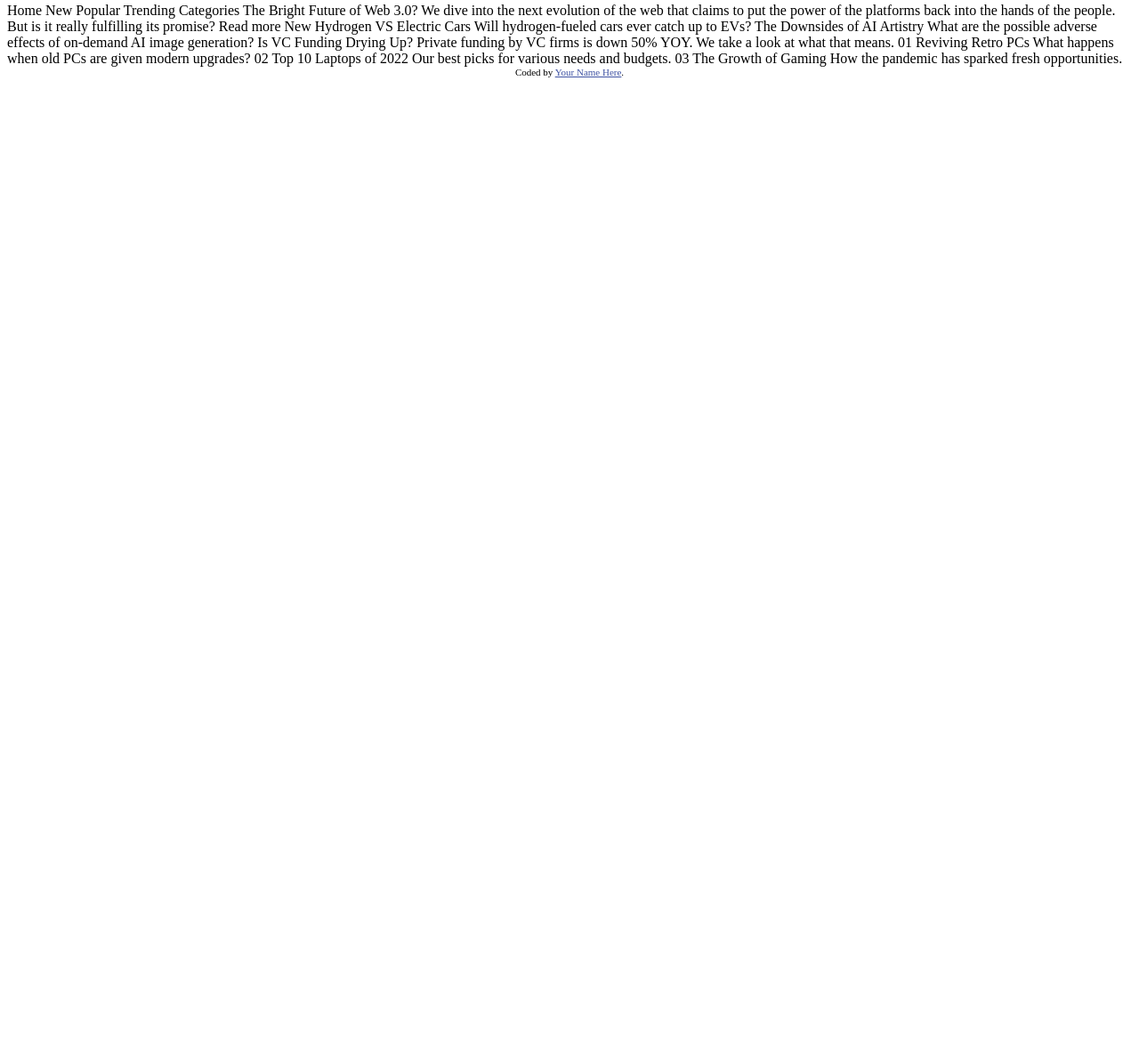
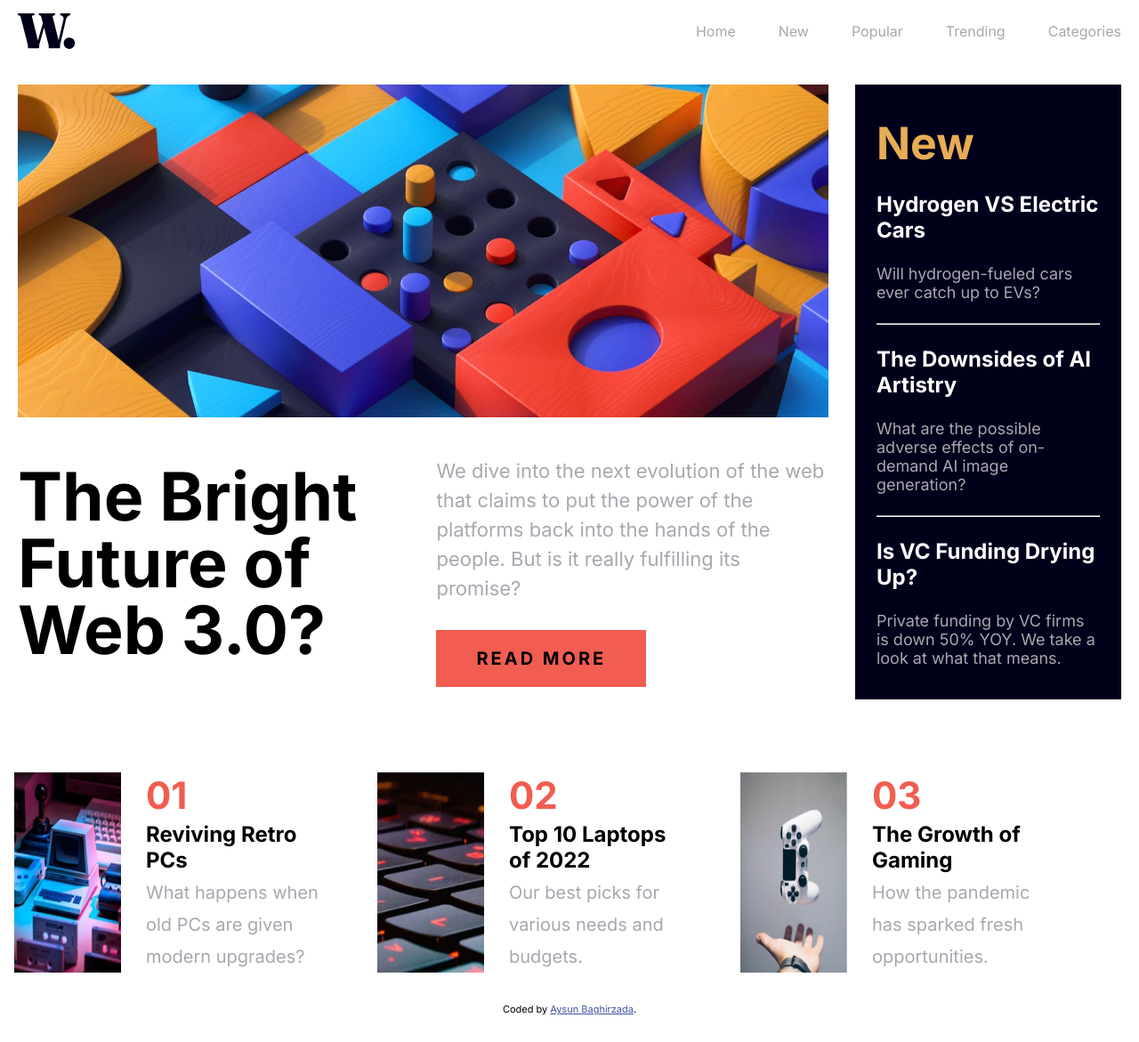
Before and after one commit to bghirzada/news-homepage, a plain HTML site: page index.html in a window 1280 px wide. Shown: the part 5-1176 px from the top of the page at 89% size. Before the commit the page ends 800 px from the top, so only its background shows below. Drawn offline with Linux system fonts and the light colour scheme.

Commit message:
newshomepage

```diff
--- /dev/null
+++ b/assets/css/style.css
@@ -0,0 +1,172 @@
+*{
+    padding: 0%;
+    margin: 0%;
+    box-sizing: border-box;
+    font-family: 'inter';
+}
+
+
+.header{
+    display: flex;
+    justify-content: space-between;
+    align-items: center;
+    padding: 20px;
+
+    .navBarList{
+        list-style: none;
+        display: flex;
+        gap: 48px;
+        color: rgb(169 167 175);
+
+        li:hover{
+            color: rgb(237 163 153);
+            cursor: pointer;
+        }
+    }
+}
+
+
+.main{
+    display: flex;
+    justify-content: space-between;
+    padding: 20px 20px 0 20px;
+    gap: 30px;
+
+    .mainLook{
+
+        .mainImage{
+
+            img{
+                width: 100%;
+            }
+        }
+
+        .mainInfo{
+            display: flex;
+            align-items: center;
+            padding-top: 20px;
+
+            h1{
+                font-size: 75px;
+                margin-right: 30px;
+                width: 50%;
+                line-height: 1;
+                font-weight: bold;
+            }
+
+            .pageInfo{
+                width: 50%;
+                margin-top: 20px;
+
+                p{
+                    font-size: 22px;
+                    color: rgb(169 167 175);
+                    line-height: 1.5;
+                }
+
+                button{
+                    display: flex;
+                    align-items: flex-start;
+                    background-color: rgb(241 93 81);
+                    color: black;
+                    border: none;
+                    margin-top: 30px;
+                    padding: 20px 45px;
+                    letter-spacing: 3px;
+                    font-weight: bold;
+                    font-size: 20px;
+                }
+
+                button:hover{
+                    background-color: black;
+                    color: white;
+                    cursor: pointer;
+                }
+            }
+        }
+    }
+
+    .lastestNews{
+        background-color: rgb(0 0 27);
+        color: rgb(169 167 175);
+        padding: 36px 24px;
+        width: 65%;
+        display: flex;
+        flex-direction: column;
+        justify-content: space-between;
+
+        h2{
+            color: rgb(231 173 85);
+            font-size: 50px;
+        }
+
+        h3{
+            color: white;
+            margin-top: 24px;
+            font-size: 24px;
+        }
+
+        h3:hover{
+            color: rgb(231 173 85);
+            cursor: pointer;
+        }
+
+        p{
+            font-size: 18px;
+        }
+
+        .newsNumber{
+            display: flex;
+            flex-direction: column;
+            justify-content: space-between;
+            gap: 24px;
+        }
+    }
+}
+
+.footer{
+    display: flex;
+    gap: 24px;
+    margin-top: 78px;
+
+    .card{
+        display: flex;
+        width: 30%;
+        padding: 4px 16px;
+
+        img{
+            width: 120px;
+        }
+
+        .cardText{
+            display: flex;
+            flex-direction: column;
+            gap: 4px;
+            padding-left: 28px;
+
+            h3{
+                font-size: 42px;
+                color: rgb(241 93 81);
+            }
+
+            h4{
+                font-size: 24px;
+            }
+
+            h4:hover{
+                color: rgb(241 93 81);
+                cursor: pointer;
+            }
+
+            p{
+                font-size: 20px;
+                color: rgb(169 167 175);
+                line-height: 1.8;
+            }
+        }
+    }
+}
+
+.attribution{
+    margin: 30px;
+}
--- a/index.html
+++ b/index.html
@@ -1,70 +1,124 @@
 <!DOCTYPE html>
 <html lang="en">
-
   <head>
-  <meta charset="UTF-8">
-  <meta name="viewport" content="width=device-width, initial-scale=1.0">
-  <!-- displays site properly based on user's device -->
-
-  <link rel="icon" type="image/png" sizes="32x32" href="./assets/images/favicon-32x32.png">
-
+    <meta charset="UTF-8" />
+    <meta name="viewport" content="width=device-width, initial-scale=1.0" />
+    <link rel="preconnect" href="https://fonts.googleapis.com" />
+    <link rel="preconnect" href="https://fonts.gstatic.com" crossorigin />
+    <link
+      href="https://fonts.googleapis.com/css2?family=Inter:ital,opsz,wght@0,14..32,100..900;1,14..32,100..900&display=swap"
+      rel="stylesheet"
+    />
+    <link
+      rel="icon"
+      type="image/png"
+      sizes="32x32"
+      href="./assets/images/favicon-32x32.png"
+    />
+    <link rel="stylesheet" href="./assets/css/style.css" />
     <title>Frontend Mentor | News homepage</title>
-
-  <!-- Feel free to remove these styles or customise in your own stylesheet 👍 -->
     <style>
       .attribution {
         font-size: 11px;
         text-align: center;
       }
-
       .attribution a {
         color: hsl(228, 45%, 44%);
       }
     </style>
   </head>
-
   <body>
-
-  Home
-  New
-  Popular
-  Trending
-  Categories
-
-  The Bright Future of Web 3.0?
-
-  We dive into the next evolution of the web that claims to put the power of the platforms back into the hands of the
-  people.
-  But is it really fulfilling its promise?
-
-  Read more
-
-  New
-
-  Hydrogen VS Electric Cars
-  Will hydrogen-fueled cars ever catch up to EVs?
-
-  The Downsides of AI Artistry
-  What are the possible adverse effects of on-demand AI image generation?
-
-  Is VC Funding Drying Up?
-  Private funding by VC firms is down 50% YOY. We take a look at what that means.
-
-  01
-  Reviving Retro PCs
-  What happens when old PCs are given modern upgrades?
-
-  02
-  Top 10 Laptops of 2022
-  Our best picks for various needs and budgets.
-
-  03
-  The Growth of Gaming
-  How the pandemic has sparked fresh opportunities.
-
-  <div class="attribution">
-    Coded by <a href="#">Your Name Here</a>.
+    <section class="header">
+      <img src="./assets/images/logo.svg" alt="" />
+      <nav>
+        <ul class="navBarList">
+          <li>Home</li>
+          <li>New</li>
+          <li>Popular</li>
+          <li>Trending</li>
+          <li>Categories</li>
+        </ul>
+      </nav>
+    </section>
+    <section class="main">
+      <div class="mainLook">
+        <div class="mainImage">
+          <img
+            src="./assets/images/image-web-3-desktop.jpg"
+            alt=""
+          />
         </div>
+        <div class="mainInfo">
+          <h1>The Bright Future of Web 3.0?</h1>
+          <div class="pageInfo">
+            <p>
+              We dive into the next evolution of the web that claims to put the
+              power of the platforms back into the hands of the people. But is
+              it really fulfilling its promise?
+            </p>
+            <button>READ MORE</button>
+          </div>
+        </div>
+      </div>
+      <div class="lastestNews">
+        <h2>New</h2>
+        <div class="newsNumber">
+          <h3>Hydrogen VS Electric Cars</h3>
+          <p>Will hydrogen-fueled cars ever catch up to EVs?</p>
+          <hr />
+        </div>
+        <div class="newsNumber">
+          <h3>The Downsides of AI Artistry</h3>
+          <p>
+            What are the possible adverse effects of on-demand AI image
+            generation?
+          </p>
+          <hr />
+        </div>
+        <div class="newsNumber">
+          <h3>Is VC Funding Drying Up?</h3>
+          <p>
+            Private funding by VC firms is down 50% YOY. We take a look at what
+            that means.
+          </p>
+        </div>
+      </div>
+    </section>
+    <section class="footer">
+      <div class="card">
+        <img
+          src="./assets/images/image-retro-pcs.jpg"
+          alt=""
+        />
+        <div class="cardText">
+          <h3>01</h3>
+          <h4>Reviving Retro PCs</h4>
+          <p>What happens when old PCs are given modern upgrades?</p>
+        </div>
+      </div>
+      <div class="card">
+        <img
+          src="./assets/images/image-top-laptops.jpg"
+          alt=""
+        />
+        <div class="cardText">
+          <h3>02</h3>
+          <h4>Top 10 Laptops of 2022</h4>
+          <p>Our best picks for various needs and budgets.</p>
+        </div>
+      </div>
+      <div class="card">
+        <img
+          src="./assets/images/image-gaming-growth.jpg"
+          alt=""
+        />
+        <div class="cardText">
+          <h3>03</h3>
+          <h4>The Growth of Gaming</h4>
+          <p>How the pandemic has sparked fresh opportunities.</p>
+        </div>
+      </div>
+    </section>
+    <div class="attribution">Coded by <a href="#">Aysun Baghirzada</a>.</div>
   </body>
-
 </html>
```
Also changed, not shown: assets/fonts/Inter-VariableFont_slnt,wght.ttf (deleted), assets/fonts/static/Inter-Bold.ttf (deleted), assets/fonts/static/Inter-ExtraBold.ttf (deleted), assets/fonts/static/Inter-Regular.ttf (deleted). Lines whose indentation alone changed are shown as unchanged.
